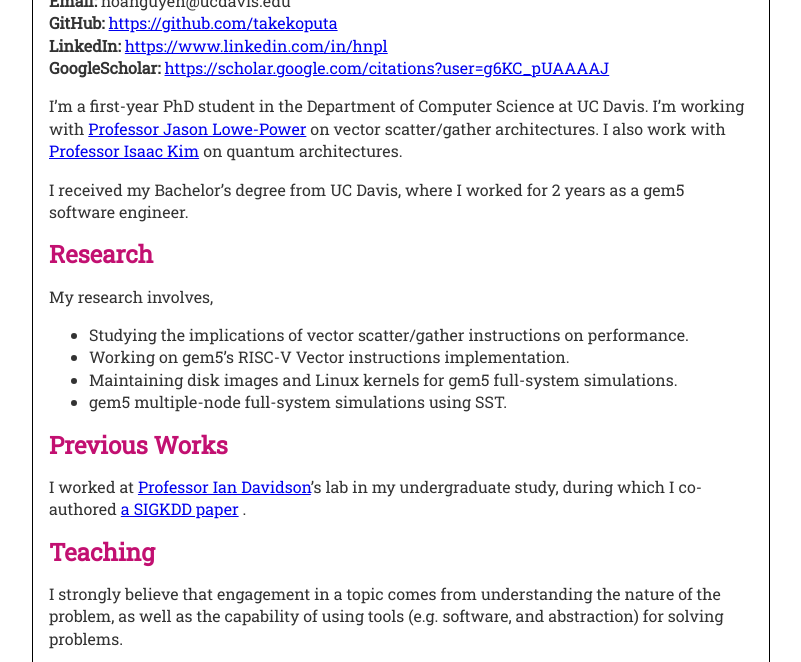
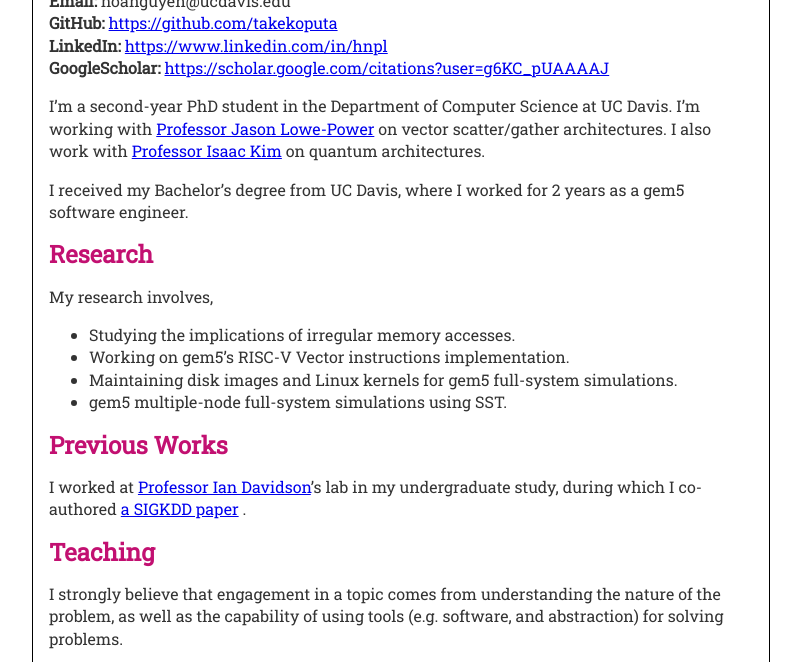
Before and after one commit to takekoputa/website, a plain HTML site: page docs/index.html in a window 1280 px wide. Shown: the part 138-800 px from the top of the page, without its empty margins (239-1040 px from the left). Drawn offline with Linux system fonts and the light colour scheme.

Commit message:
Update index page
Signed-off-by: Hoa Nguyen <hn@hnpl.org>

```diff
--- a/docs/index.html
+++ b/docs/index.html
@@ -39,12 +39,12 @@
 <strong>GitHub:</strong> <a href="https://github.com/takekoputa">https://github.com/takekoputa</a><br />
 <strong>LinkedIn:</strong> <a href="https://www.linkedin.com/in/hnpl">https://www.linkedin.com/in/hnpl</a><br />
 <strong>GoogleScholar:</strong> <a href="https://scholar.google.com/citations?user=g6KC_pUAAAAJ">https://scholar.google.com/citations?user=g6KC_pUAAAAJ</a></p>
-<p>I’m a first-year PhD student in the Department of Computer Science at UC Davis. I’m working with <a href="https://arch.cs.ucdavis.edu/people/jason-lowe-power">Professor Jason Lowe-Power</a> on vector scatter/gather architectures. I also work with <a href="https://hackmd.io/39K7_jYrS3K3k4Jbn66iHQ?view">Professor Isaac Kim</a> on quantum architectures.</p>
+<p>I’m a second-year PhD student in the Department of Computer Science at UC Davis. I’m working with <a href="https://arch.cs.ucdavis.edu/people/jason-lowe-power">Professor Jason Lowe-Power</a> on vector scatter/gather architectures. I also work with <a href="https://hackmd.io/39K7_jYrS3K3k4Jbn66iHQ?view">Professor Isaac Kim</a> on quantum architectures.</p>
 <p>I received my Bachelor’s degree from UC Davis, where I worked for 2 years as a gem5 software engineer.</p>
 <h2 id="research">Research</h2>
 <p>My research involves,</p>
 <ul>
-<li>Studying the implications of vector scatter/gather instructions on performance.</li>
+<li>Studying the implications of irregular memory accesses.</li>
 <li>Working on gem5’s RISC-V Vector instructions implementation.</li>
 <li>Maintaining disk images and Linux kernels for gem5 full-system simulations.</li>
 <li>gem5 multiple-node full-system simulations using SST.</li>
```
Also changed, not shown: 1 other file.
